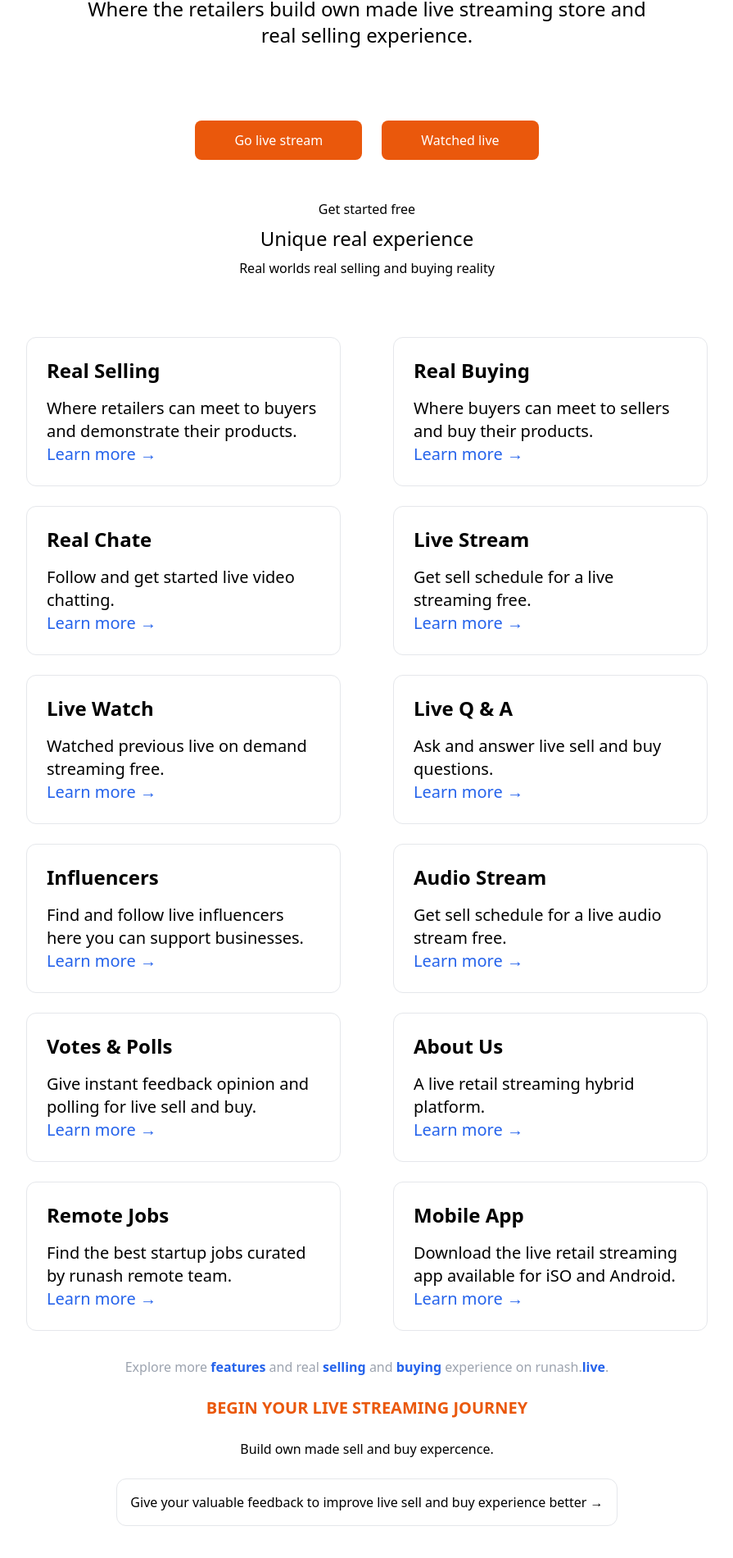
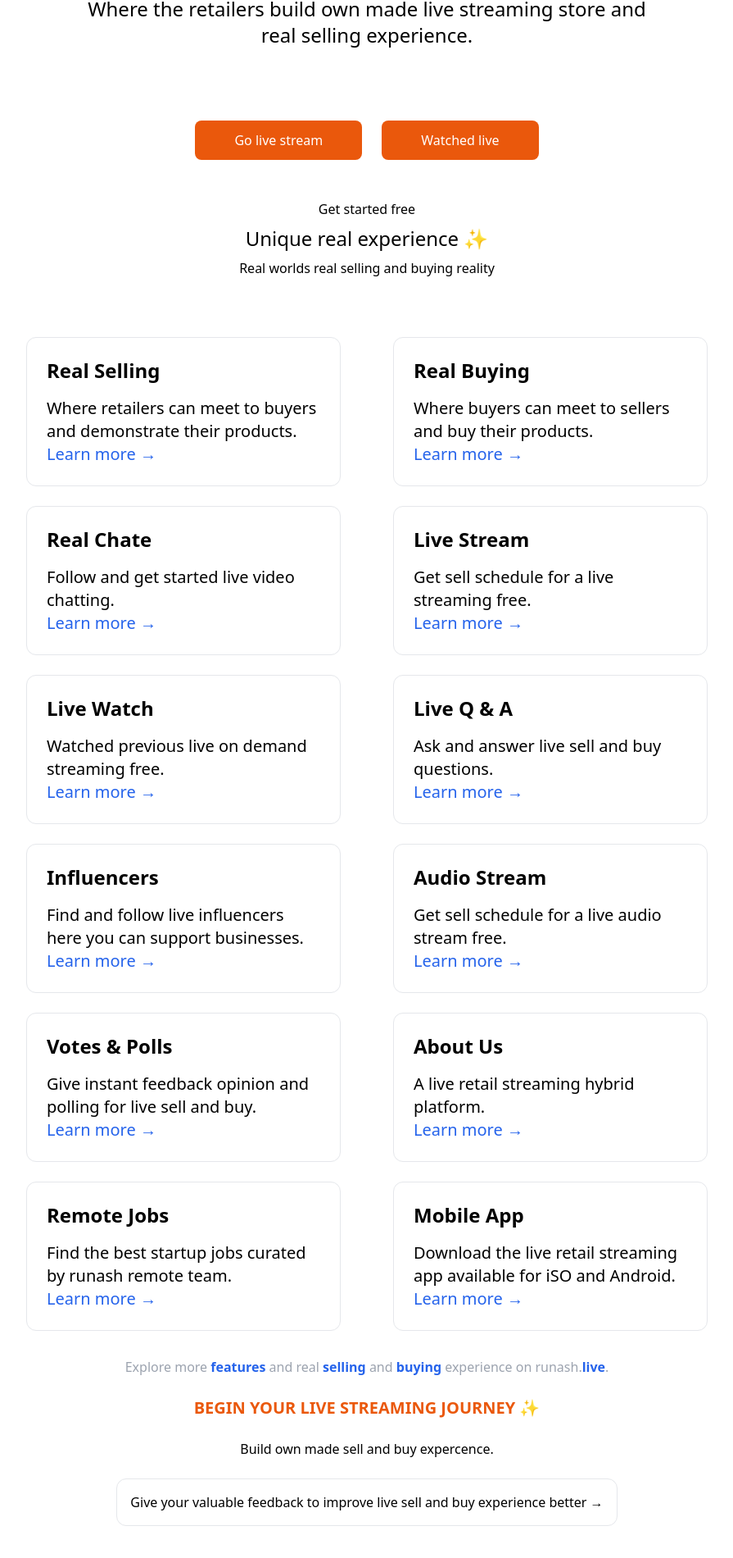
Before and after one commit to Vaibhavmurmu/nextjs13, a Next.js app: page / in a window 1280 px wide. Shown: the part 503-2403 px from the top of the page at 82% size, without its empty margins (192-1087 px from the left). Built offline with nearby package versions, Linux system fonts and the light colour scheme.

Commit message:
Update index.js

```diff
--- a/pages/index.js
+++ b/pages/index.js
@@ -43,7 +43,7 @@ export default function Index() {
         </p>
            <h1 className="mt-2 text-2xl font-n">
                 <a className="text-black-600" href="https://nextjs.org">
-                Unique real experience
+                Unique real experience ✨
                 </a>
             </h1>
             <p className="mt-2 text-1xl bottom-2">
@@ -214,7 +214,7 @@ export default function Index() {
           Explore more <b className='text-blue-600'>features</b> and real <b className='text-blue-600'>selling</b> and <b className='text-blue-600'>buying</b> experience on runash.<b className='text-blue-600'>live</b>.
         </p>
           <div className='mt-6 text-xl'>
-                <h4 className="text-1xl text-orange-600 font-bold">BEGIN YOUR LIVE STREAMING JOURNEY</h4>
+                <h4 className="text-1xl text-orange-600 font-bold">BEGIN YOUR LIVE STREAMING JOURNEY ✨</h4>
                 <p className="mt-6 text-centre text-base text-black text-1xl bottom-2">
                   Build own made sell and buy expercence.
                 </p>
```
